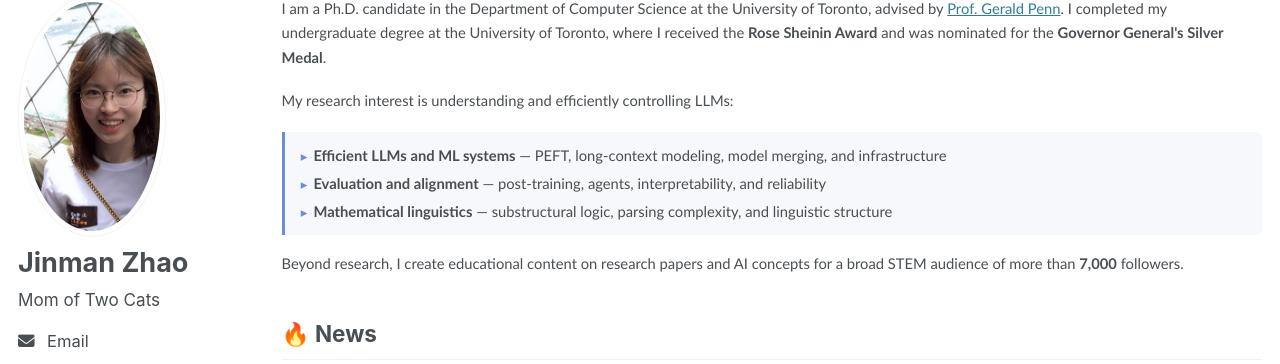
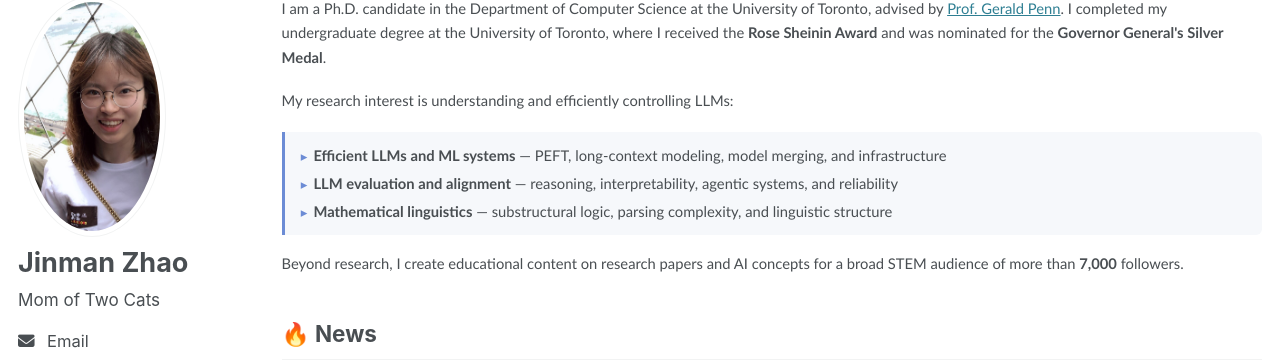
Before and after one commit to zhaojinm/zhaojinm.github.io, a Jekyll site: the page built from _pages/about.md, in a window 1280 px wide and 900 px high. Shown: the part 103-467 px from the top of the window. Built offline with Jekyll 4.4.1, drawn with Linux system fonts in a browser that asks for light colours.

Commit message:
Update homepage research and publication details

```diff
--- a/_pages/about.md
+++ b/_pages/about.md
@@ -20,7 +20,7 @@ redirect_from:
 
   <ul class="intro-list">
     <li><strong>Efficient LLMs and ML systems</strong> — PEFT, long-context modeling, model merging, and infrastructure</li>
-    <li><strong>Evaluation and alignment</strong> — post-training, agents, interpretability, and reliability</li>
+    <li><strong>LLM evaluation and alignment</strong> — reasoning, interpretability, agentic systems, and reliability</li>
     <li><strong>Mathematical linguistics</strong> — substructural logic, parsing complexity, and linguistic structure</li>
   </ul>
 
@@ -125,7 +125,7 @@ redirect_from:
       <article class="paper-card"><div><h4>Video-to-Audio Generation with Diffusion Transformer and Semantic-Temporal Alignment-Ranked DPO</h4><p>K. Wang, T. Zhou, J. Lei, J. Wang, <strong>J. Zhao</strong> and 8 others</p></div><span class="venue">CVPR 2026</span></article>
       <article class="paper-card"><div><h4>Teaching VLMs to Admit Uncertainty in OCR on Visually Degraded Documents</h4><p>S. Guan, M. Lin, C. Xu, <strong>J. Zhao</strong>, D. Greene</p></div><span class="venue">ICLR 2026</span></article>
       <article class="paper-card"><div><h4>PreP-OCR: A Complete Pipeline for Document Image Restoration and Enhanced OCR Accuracy</h4><p>S. Guan, M. Lin, C. Xu, X. Liu, <strong>J. Zhao</strong>, J. Fan, Q. Xu, D. Greene</p></div><span class="venue">ACL 2025</span></article>
-      <article class="paper-card"><div><h4>From Plausible to Grounded: Reinforcing Structured Consistency in Video MLLMs</h4><p>Y. Quan, Z. Shi, <strong>J. Zhao</strong> and R. Tang</p></div><span class="venue preprint">Preprint</span></article>
+      <article class="paper-card"><div><h4>From Plausible to Grounded: Reinforcing Structured Consistency in Video MLLMs</h4><p>Y. Quan, Z. Shi, <strong>J. Zhao</strong> and R. Tang</p></div><span class="venue">COLM 2026</span></article>
       <article class="paper-card"><div><h4>Learning Action Priors for Cross-embodiment Robot Manipulation</h4><p>D. Jing, T. Zhang, J. Liu, <strong>J. Zhao</strong>, Z. Sun, L. E. Li, Z. Lu, M. Ding</p></div><span class="venue preprint">Preprint</span></article>
       <article class="paper-card"><div><h4>Mitigating Hallucinations in Video Large Language Models via Spatiotemporal-Semantic Contrastive Decoding</h4><p>Y. Gao, <strong>J. Zhao</strong>, T. Zhang, X. Xu, H. Bao, Z. Wang, W. Chen</p></div><span class="venue preprint">Preprint</span></article>
     </div>
```
